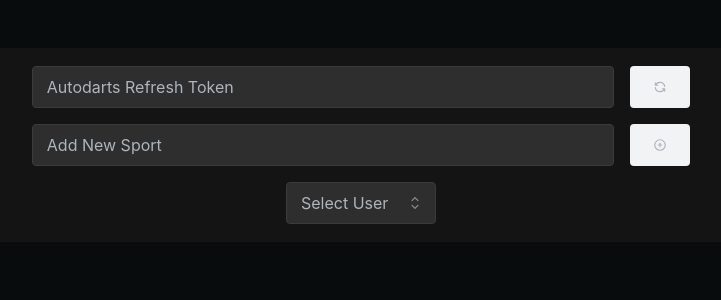
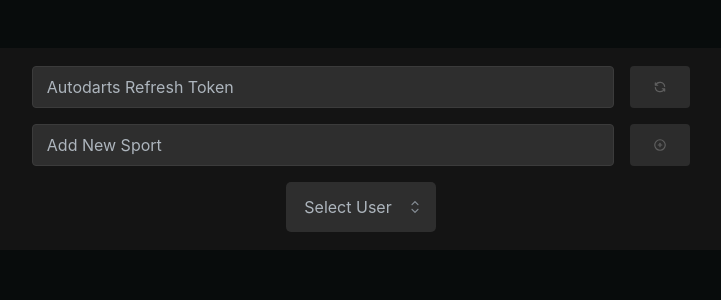
Before and after one commit to Larppuli/Scoreboard-2.0, a Next.js app: page /adminpanel in a window 1280 px wide. Shown: the top 300 px of the page, without its empty margins (279-1000 px from the left). Built offline with nearby package versions, Linux system fonts and the light colour scheme; no server answers; the database is empty.

Commit message:
edited visuals

```diff
--- a/app/adminpanel/page.tsx
+++ b/app/adminpanel/page.tsx
@@ -150,6 +150,15 @@ export default function AdminPanel() {
                     w={60}
                     variant="outline"
                     color="red"
+                    styles={{
+                        root: {
+                        backgroundColor: refreshToken.length < 20 ? '#2c2c2c' : undefined,
+                        color: refreshToken.length < 20 ? '#5f5f5f' : undefined,
+                        '&:disabled': {
+                            backgroundColor: '#4a4a4',
+                        },
+                        },
+                    }}
                     loading={tokenButtonLoading}
                     disabled={refreshToken.length < 20}
                     onClick={() => {
@@ -181,6 +190,15 @@ export default function AdminPanel() {
                     variant="outline"
                     loading={sportButtonLoading}
                     color="red"
+                    styles={{
+                        root: {
+                        backgroundColor: sport.length < 2 ? '#2c2c2c' : undefined,
+                        color: sport.length < 2 ? '#5f5f5f' : undefined,
+                        '&:disabled': {
+                            backgroundColor: '#4a4a4',
+                        },
+                        },
+                    }}
                     disabled={sport.length < 2}
                     onClick={() => {
                         handleSportSubmit(sport);
@@ -201,6 +219,23 @@ export default function AdminPanel() {
                         backgroundColor: theme.colors.dark[6],
                         color: theme.colors.gray[0],
                         borderColor: theme.colors.dark[5],
+                        fontSize: '16px',
+                        border: 0,
+                        borderRadius: '5px',
+                        minHeight: '50px',
+                        textAlign: 'center',
+                    },
+                    dropdown: {
+                    backgroundColor: '#1e1e1e',
+                    color: '#ffffff',
+                    border: 0,
+                    borderRadius: '5px',
+                    },
+                    option: {
+                    color: '#ffffff',
+                    '&:hover': {
+                        backgroundColor: '#313142',
+                    },
                     },
                 })}
                 data={users? users.map(user => ({
@@ -210,7 +245,7 @@ export default function AdminPanel() {
             />
             {selectedUser && (
                 <Stack w={'100%'} justify="center" align="center">
-                <Text fw={700} size="xl" ta="center">
+                    <Text fw={700} c={'red'} size="xl" ta="center">
                         Edit data of _id {selectedUser}
                     </Text>
                     <Group w={'100%'} justify="center">
@@ -235,6 +270,15 @@ export default function AdminPanel() {
                             variant="outline"
                             loading={passwordButtonLoading}
                             color="red"
+                            styles={{
+                                root: {
+                                backgroundColor: password.length < 6 ? '#2c2c2c' : undefined,
+                                color: password.length < 6 ? '#5f5f5f' : undefined,
+                                '&:disabled': {
+                                    backgroundColor: '#4a4a4',
+                                },
+                                },
+                            }}
                             disabled={password.length < 6}
                             onClick={() => {
                                 handlePasswordSubmit(password);
```
Lines whose indentation alone changed are shown as unchanged.
